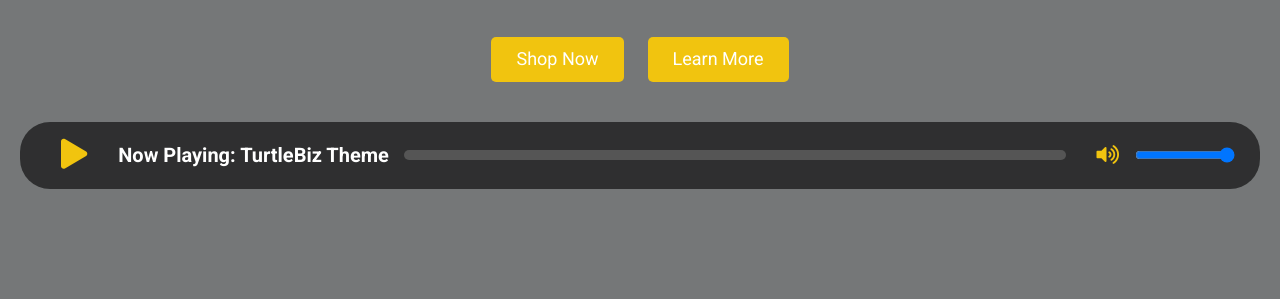
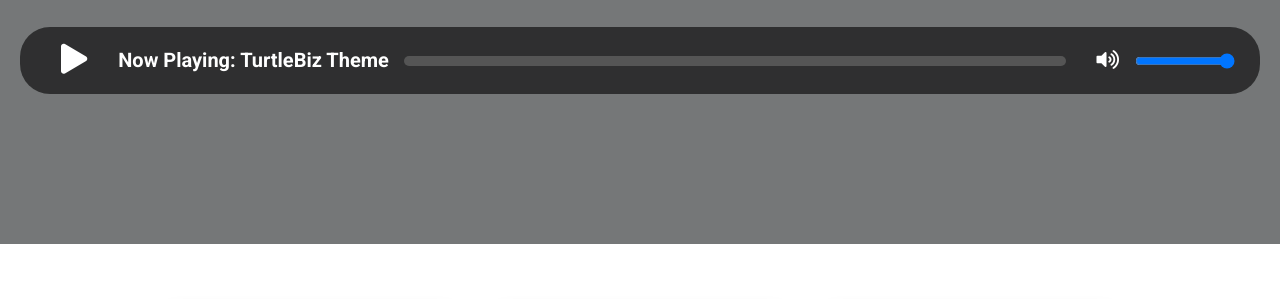
Before and after one commit to mattymattmattmatt/TurtleBiz, a plain HTML site: page index.html in a window 1280 px wide. Shown: the part 501-800 px from the top of the page. Drawn offline with nearby package versions, Linux system fonts and the light colour scheme; a small style sheet from the web is missing.

Commit message:
Various Fixes

```diff
--- a/index.html
+++ b/index.html
@@ -62,11 +62,6 @@
             <p>
                 <a href="shop.html" class="hero-link">Your one-stop shop for all things turtle!</a>
             </p>
-            <!-- Call-to-Action Buttons -->
-            <div class="hero-buttons">
-                <a href="shop.html" class="btn">Shop Now</a>
-                <a href="about.html" class="btn">Learn More</a>
-            </div>
 
             <!-- Audio Player Integration -->
             <div class="audio-player">
@@ -119,7 +114,7 @@
 
             <div class="product">
                 <img src="images/turtle-plush.png" alt="Turtle Plush Toy" loading="lazy">
-                <h2>Turtle Biz Plush Toy</h2>
+                <h2>Turtle Plush Toy</h2>
                 <p>$19.99</p>
                 <button class="add-to-cart" aria-label="Add Turtle Plush Toy to Cart">Add to Cart</button>
             </div>
@@ -133,7 +128,8 @@
         <nav class="footer-nav">
             <a href="privacy.html">Privacy Policy</a> |
             <a href="terms.html">Terms of Service</a> |
-            <a href="help.html">Help Center</a>
+            <a href="help.html">Help Center</a> |
+            <a href="about.html">Learn More</a>
         </nav>
         <p>&copy; 2024 Turtle Biz. All rights reserved.</p>
         <p>Follow us on:
--- a/styles.css
+++ b/styles.css
@@ -142,30 +142,6 @@ nav a.active {
     color: var(--accent-color);
 }
 
-/* Hero Buttons */
-.hero-buttons {
-    margin-top: 30px;
-    position: relative;
-    z-index: 1;
-}
-
-.btn {
-    display: inline-block;
-    background-color: var(--accent-color);
-    color: var(--light-text);
-    padding: 12px 25px;
-    margin: 10px;
-    border-radius: 5px;
-    text-decoration: none;
-    font-size: 18px;
-    transition: background-color 0.3s, transform 0.3s;
-}
-
-.btn:hover {
-    background-color: #d4ac0d;
-    transform: scale(1.05);
-}
-
 /* Audio Player Styles */
 .audio-player {
     margin-top: 30px;
@@ -183,7 +159,7 @@ nav a.active {
 .audio-player button {
     background: none;
     border: none;
-    color: var(--accent-color);
+    color: var(--light-text); /* Play button is now white */
     font-size: 30px;
     cursor: pointer;
     margin: 0 10px;
@@ -191,7 +167,7 @@ nav a.active {
 }
 
 .audio-player button:hover {
-    color: var(--light-text);
+    color: var(--accent-color);
 }
 
 .audio-player #track-name {
@@ -227,6 +203,11 @@ nav a.active {
 .volume-control button {
     font-size: 20px;
     margin-right: 10px;
+    color: var(--light-text); /* Volume button is now white */
+}
+
+.volume-control button:hover {
+    color: var(--accent-color);
 }
 
 .volume-control input[type="range"] {
```
